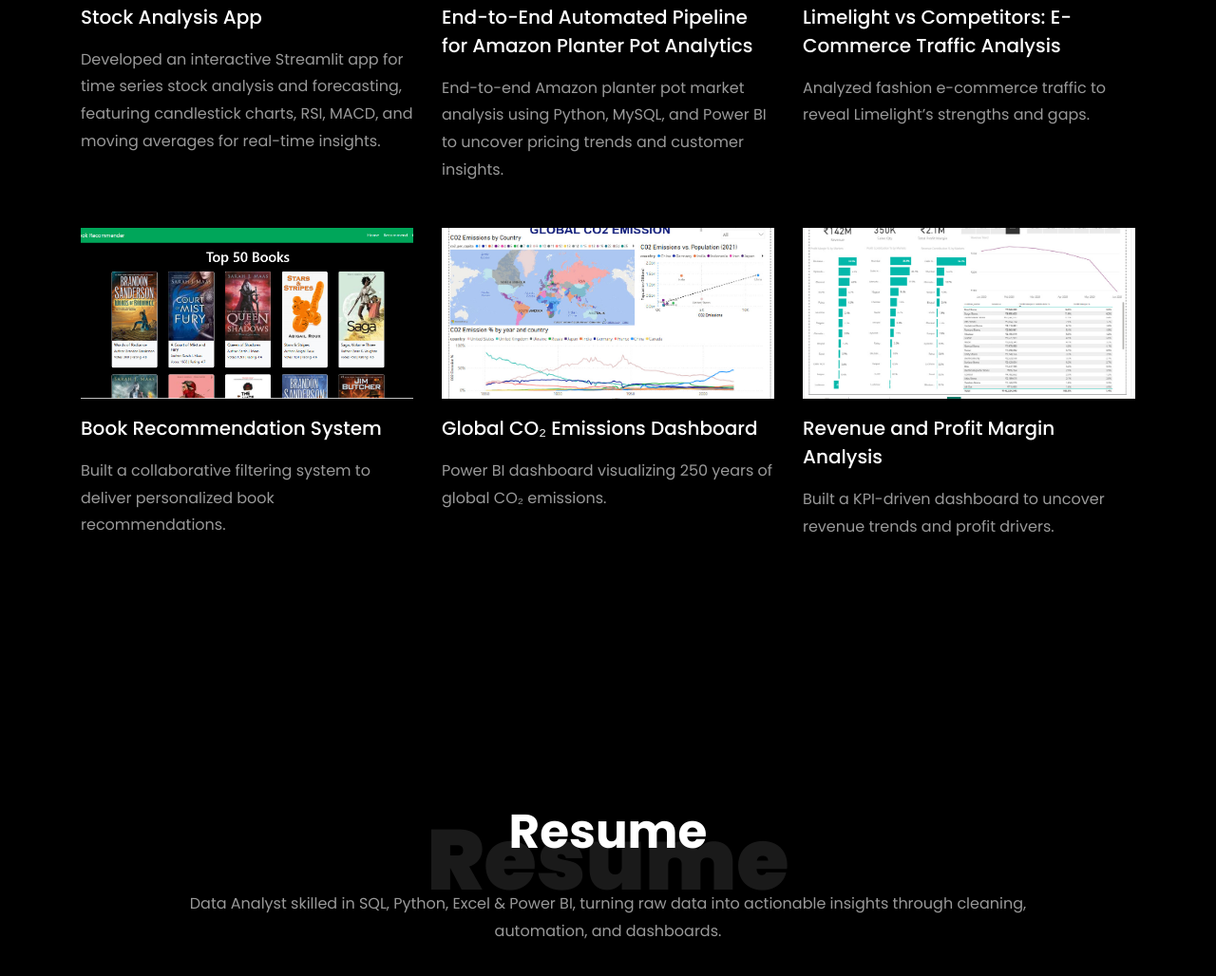
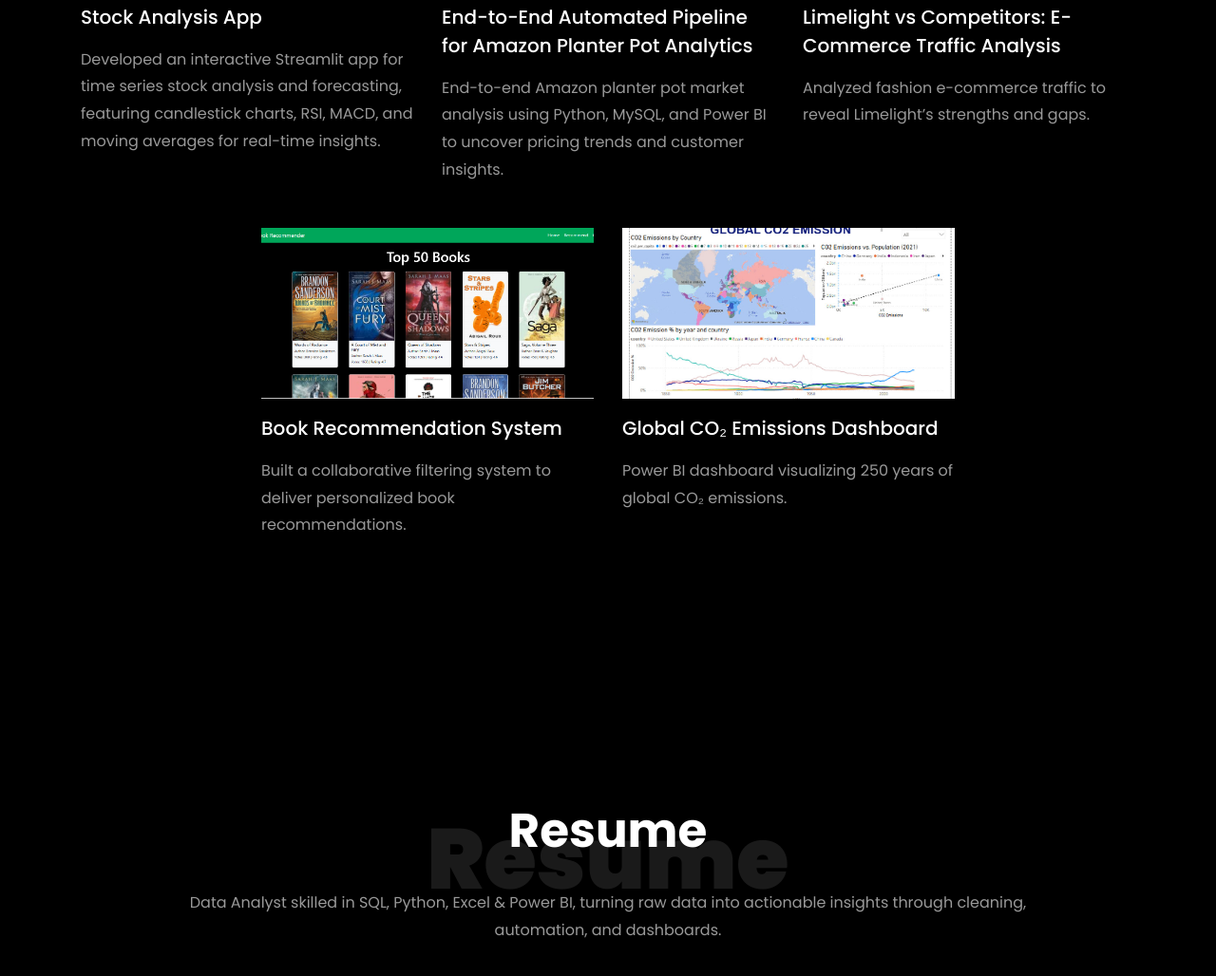
Before and after one commit to aqibafarman/aqibafarman.github.io, a plain HTML site: page index.html in a window 1280 px wide. Shown: the part 1969-2997 px from the top of the page at 95% size. Drawn offline with Linux system fonts and the light colour scheme; files whose address does not match are found by name.

Commit message:
Update index.html

```diff
--- a/index.html
+++ b/index.html
@@ -332,16 +332,6 @@
       </div>
 
       <!-- Project 6 -->
-      <div class="col-md-4 d-flex ftco-animate">
-        <div class="blog-entry justify-content-end">
-          <a href="https://github.com/aqibafarman/SQL-PowerBI-Sales-Insights-Dashboard" class="block-20 zoom-effect" style="background-image: url('images/proj_5.jpg');"></a>
-          <div class="text mt-3 float-right d-block">
-            <h3 class="heading"><a href="https://github.com/aqibafarman/SQL-PowerBI-Sales-Insights-Dashboard">Revenue and Profit Margin Analysis</a></h3>
-            <p>Built a KPI-driven dashboard to uncover revenue trends and profit drivers.</p>
-          </div>
-        </div>
-      </div>
-
     </div> <!-- end row -->
   </div> <!-- end container -->
 </section>
```
